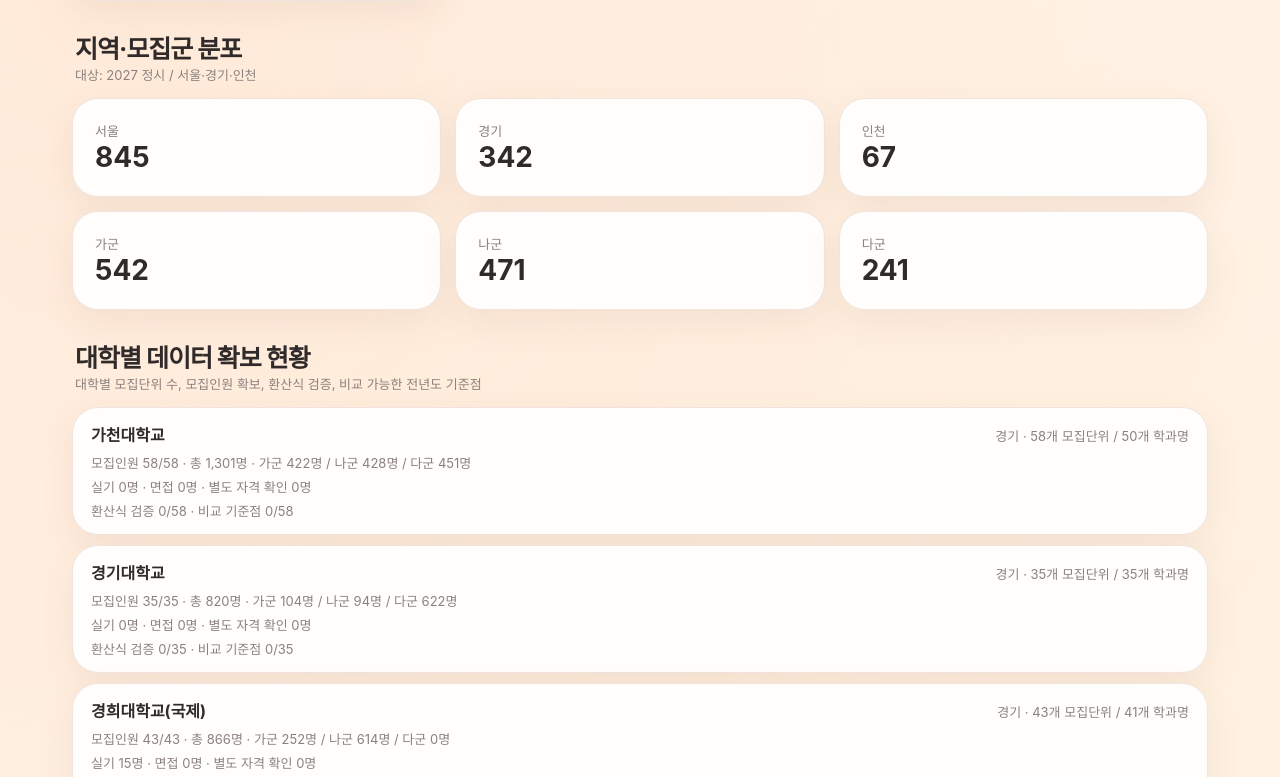
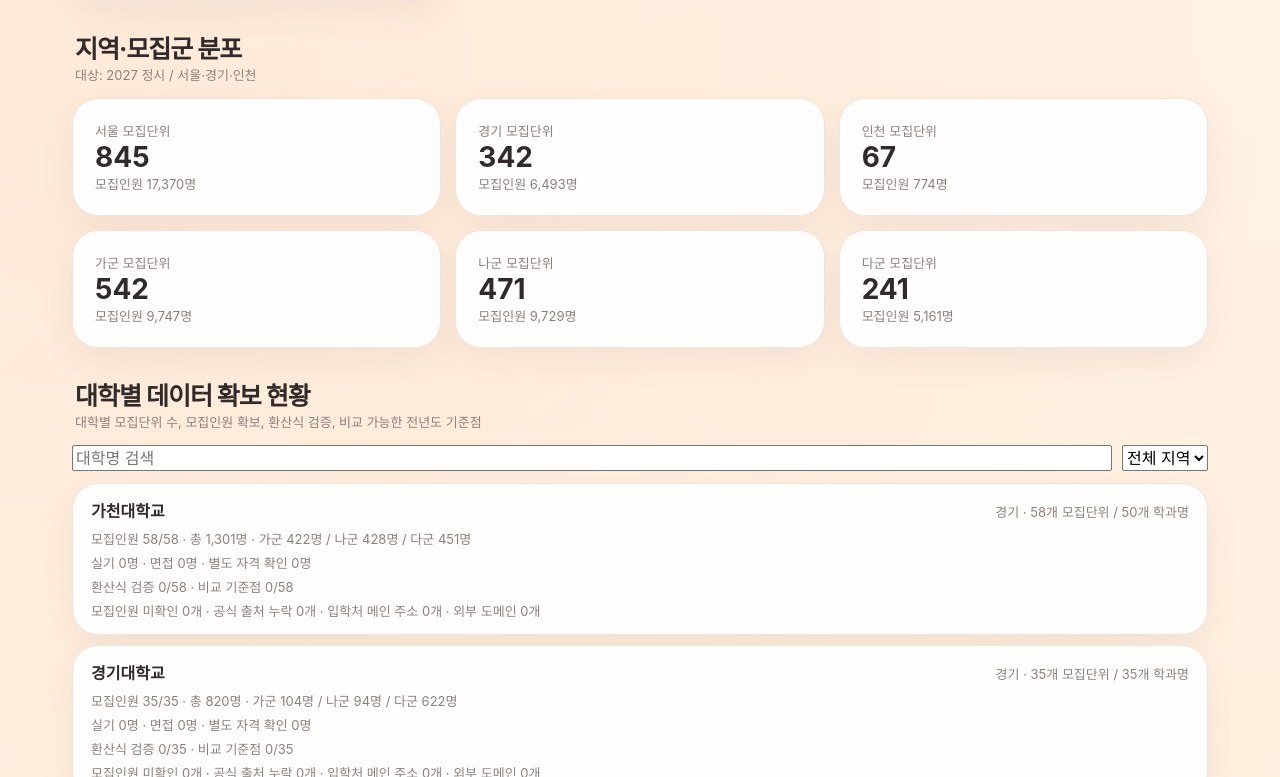
Before and after one commit to sooyachoco/2027-susi, a Next.js app: page /regular-audit in a window 1280 px wide. Shown: the part 723-1500 px from the top of the page. Built offline with nearby package versions, Linux system fonts and the light colour scheme.

Commit message:
Add searchable university coverage and source status dashboard

```diff
--- a/app/regular-audit/page.tsx
+++ b/app/regular-audit/page.tsx
@@ -6,8 +6,8 @@ type AuditItem = { id: string; university: string; region: string; department: s
 type AuditData = {
   generatedAt: string;
   scope: string;
-  totals: { admissions: number; universities: number; byRegion: Record<string, number>; byGroup: Record<string, number>; recruitmentTotal: number; recruitmentTotalsByGroup: Record<string, number>; recruitmentByEvaluation: { practical: number; interview: number; additionalEligibility: number } };
-  universityCoverage: Array<{ universityId: string; universityName: string; region: string; admissions: number; departments: number; withRecruitmentCount: number; recruitmentTotal: number; recruitmentByGroup: Record<string, number>; recruitmentByEvaluation: { practical: number; interview: number; additionalEligibility: number }; calculationVerified: number; benchmarkComparable: number }>;
+  totals: { admissions: number; universities: number; byRegion: Record<string, number>; byGroup: Record<string, number>; recruitmentTotal: number; recruitmentTotalsByGroup: Record<string, number>; recruitmentTotalsByRegion: Record<string, number>; recruitmentByEvaluation: { practical: number; interview: number; additionalEligibility: number } };
+  universityCoverage: Array<{ universityId: string; universityName: string; region: string; admissions: number; departments: number; withRecruitmentCount: number; missingRecruitmentCount: number; sourceCoverage: { missing: number; generic: number; externalDomain: number }; recruitmentTotal: number; recruitmentByGroup: Record<string, number>; recruitmentByEvaluation: { practical: number; interview: number; additionalEligibility: number }; calculationVerified: number; benchmarkComparable: number }>;
   genericSourceUniversitySummary: Array<{ universityId: string; universityName: string; region: string; count: number; sourceUrl: string; departments: string[] }>;
   quality: { calculationVerified: number; calculationUnverified: number; benchmarkComparable: number; withRecruitmentCount: number; withSource: number; requiresPracticalEvaluation: number; requiresInterviewEvaluation: number; requiresSchoolViolenceInput: number; requiresAdditionalEligibilityInput: number };
   issueCounts: Record<string, number>;
@@ -46,6 +46,8 @@ export default function RegularAuditPage() {
   const [data, setData] = useState<AuditData | null>(null);
   const [error, setError] = useState("");
   const [loading, setLoading] = useState(true);
+  const [universityQuery, setUniversityQuery] = useState("");
+  const [universityRegion, setUniversityRegion] = useState("전체");
   const load = useCallback(async () => {
     setLoading(true);
     setError("");
@@ -89,18 +91,25 @@ export default function RegularAuditPage() {
         <section className="section">
           <div className="sectionHead"><div><h2>지역·모집군 분포</h2><div className="muted">대상: {data.scope}</div></div></div>
           <div className="grid">
-            {Object.entries(data.totals.byRegion).map(([name, count]) => <article className="panel stat" key={name}><div className="muted">{name}</div><strong>{count}</strong></article>)}
-            {Object.entries(data.totals.byGroup).map(([name, count]) => <article className="panel stat" key={name}><div className="muted">{name}군</div><strong>{count}</strong></article>)}
+            {Object.entries(data.totals.byRegion).map(([name, count]) => <article className="panel stat" key={name}><div className="muted">{name} 모집단위</div><strong>{count}</strong><div className="muted">모집인원 {data.totals.recruitmentTotalsByRegion[name]?.toLocaleString("ko-KR") ?? 0}명</div></article>)}
+            {Object.entries(data.totals.byGroup).map(([name, count]) => <article className="panel stat" key={name}><div className="muted">{name}군 모집단위</div><strong>{count}</strong><div className="muted">모집인원 {data.totals.recruitmentTotalsByGroup[name]?.toLocaleString("ko-KR") ?? 0}명</div></article>)}
           </div>
         </section>
         <section className="section">
           <div className="sectionHead"><div><h2>대학별 데이터 확보 현황</h2><div className="muted">대학별 모집단위 수, 모집인원 확보, 환산식 검증, 비교 가능한 전년도 기준점</div></div></div>
+          <div style={{ display: "flex", gap: 10, flexWrap: "wrap", marginBottom: 12 }}>
+            <input aria-label="대학명 검색" placeholder="대학명 검색" value={universityQuery} onChange={(event) => setUniversityQuery(event.target.value)} style={{ flex: "1 1 220px", minWidth: 0 }} />
+            <select aria-label="지역 필터" value={universityRegion} onChange={(event) => setUniversityRegion(event.target.value)}>
+              <option value="전체">전체 지역</option><option value="서울">서울</option><option value="경기">경기</option><option value="인천">인천</option>
+            </select>
+          </div>
           <div style={{ display: "grid", gap: 10 }}>
-            {data.universityCoverage.map((school) => <article className="panel" key={school.universityId} style={{ padding: "14px 18px" }}>
+            {data.universityCoverage.filter((school) => (universityRegion === "전체" || school.region === universityRegion) && school.universityName.toLocaleLowerCase("ko-KR").includes(universityQuery.trim().toLocaleLowerCase("ko-KR"))).map((school) => <article className="panel" key={school.universityId} style={{ padding: "14px 18px" }}>
               <div style={{ display: "flex", justifyContent: "space-between", alignItems: "baseline", gap: 12, flexWrap: "wrap" }}><strong>{school.universityName}</strong><span className="muted">{school.region} · {school.admissions}개 모집단위 / {school.departments}개 학과명</span></div>
               <div className="muted" style={{ marginTop: 7 }}>모집인원 {school.withRecruitmentCount}/{school.admissions} · 총 {school.recruitmentTotal.toLocaleString("ko-KR")}명 · 가군 {school.recruitmentByGroup["가"]?.toLocaleString("ko-KR") ?? 0}명 / 나군 {school.recruitmentByGroup["나"]?.toLocaleString("ko-KR") ?? 0}명 / 다군 {school.recruitmentByGroup["다"]?.toLocaleString("ko-KR") ?? 0}명</div>
               <div className="muted" style={{ marginTop: 5 }}>실기 {school.recruitmentByEvaluation.practical.toLocaleString("ko-KR")}명 · 면접 {school.recruitmentByEvaluation.interview.toLocaleString("ko-KR")}명 · 별도 자격 확인 {school.recruitmentByEvaluation.additionalEligibility.toLocaleString("ko-KR")}명</div>
               <div className="muted" style={{ marginTop: 5 }}>환산식 검증 {school.calculationVerified}/{school.admissions} · 비교 기준점 {school.benchmarkComparable}/{school.admissions}</div>
+              <div className="muted" style={{ marginTop: 5 }}>모집인원 미확인 {school.missingRecruitmentCount}개 · 공식 출처 누락 {school.sourceCoverage.missing}개 · 입학처 메인 주소 {school.sourceCoverage.generic}개 · 외부 도메인 {school.sourceCoverage.externalDomain}개</div>
             </article>)}
           </div>
         </section>
```
